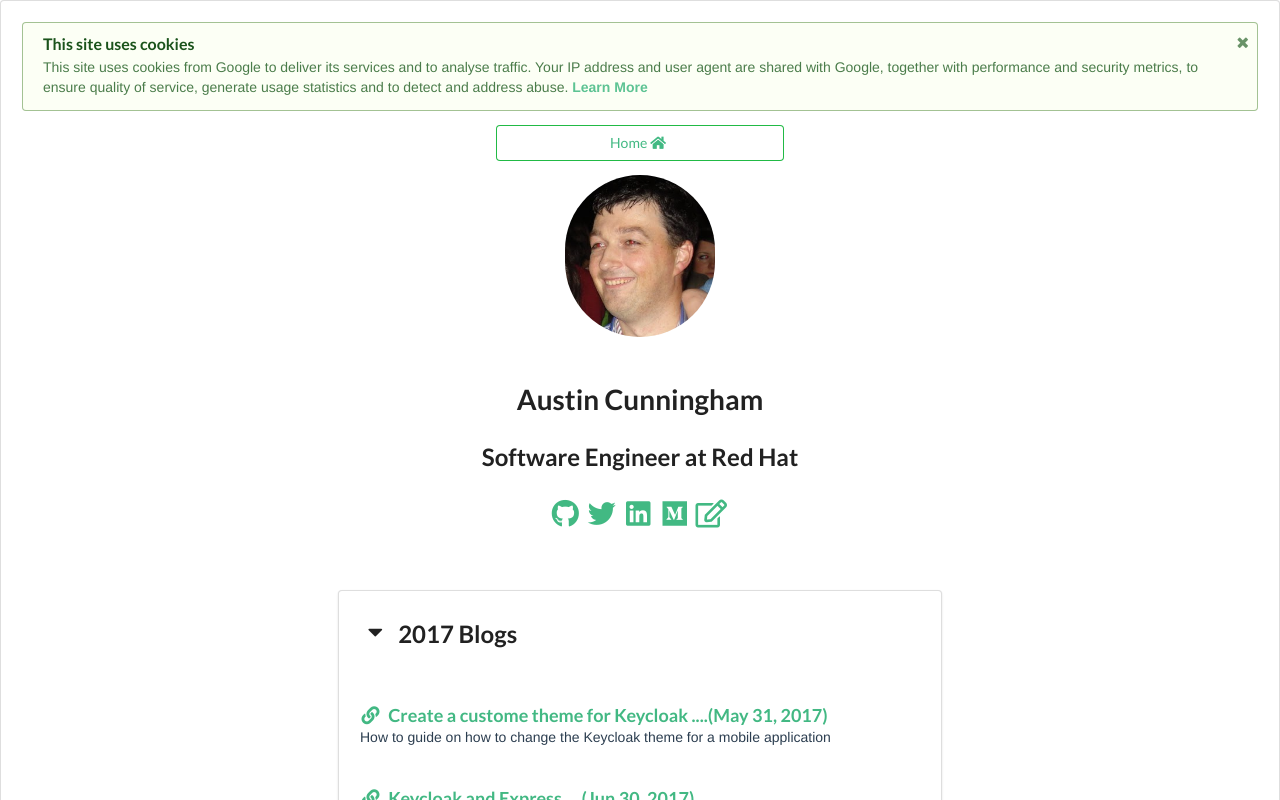
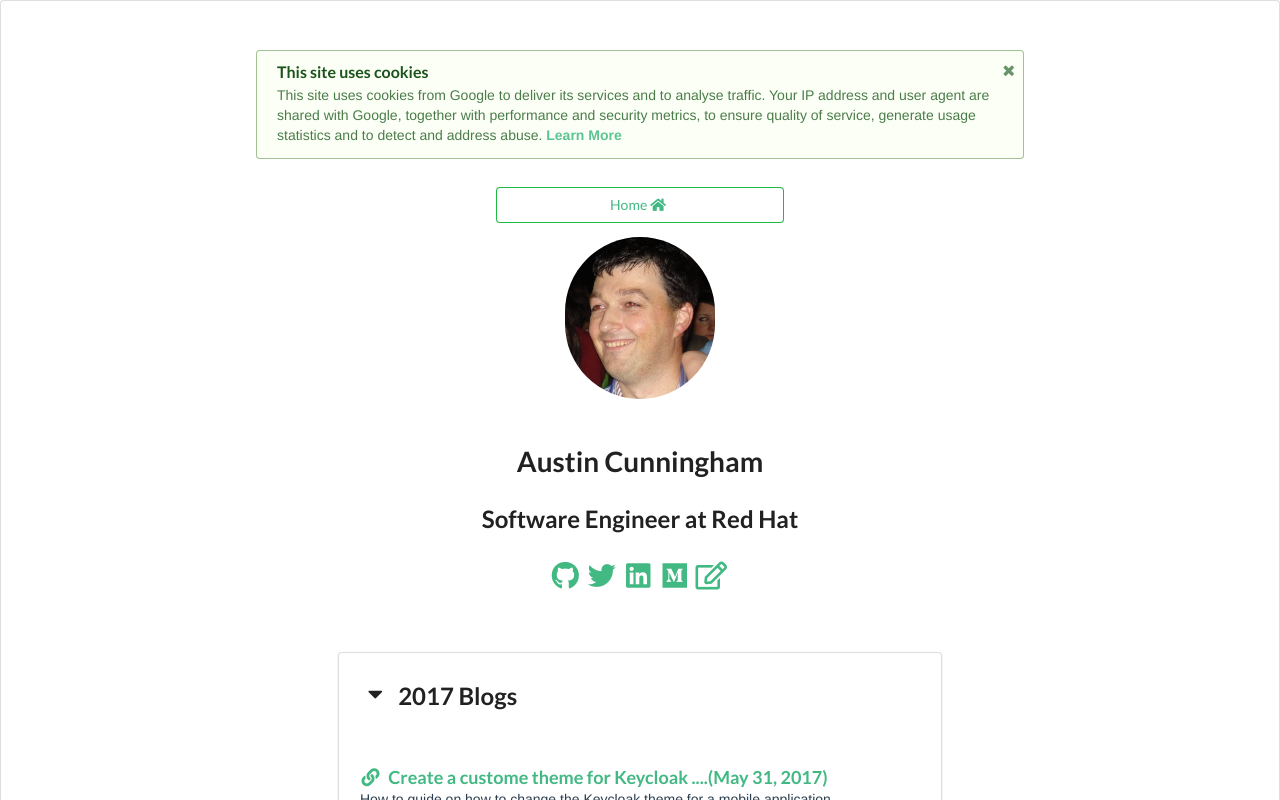
Before and after one commit to lydiacunningham/myblog, a Vue app: page / in a window 1280 px wide. Shown: the top 800 px of the page. Built offline with nearby package versions, Linux system fonts and the light colour scheme.

Commit message:
ui changes

```diff
--- a/src/App.vue
+++ b/src/App.vue
@@ -1,7 +1,7 @@
 <template>
   <div id="app">
     <div class="ui padded segment">
-        <div class="ui floating success message">
+        <div class="ui floating success message" id=cookiemessage>
           <i class="close icon"></i>
           <div class="header">
             This site uses cookies
@@ -47,5 +47,9 @@ export default {
   /* margin-top: 60px; */
 
 }
+#cookiemessage {
+  max-width: 60vw;
+  margin: 2rem auto;
+}
 
 </style>
--- a/src/markdown/2019/freehosting.md
+++ b/src/markdown/2019/freehosting.md
@@ -44,7 +44,7 @@ I have done this on many projects weather its just to jazz up a [doc's page](htt
 ## Heroku
 ![](https://cdn-images-1.medium.com/max/800/1*wBWMeBZBLbITHT0EcsZfyA.png)
 
-Heroku is an SASS offering for hosting apps. You can deploy a [node app on heroku](https://devcenter.heroku.com/articles/deploying-nodejs). Setting a up an Express.js app to serve a directory see the [first section here](https://austincunningham.ddns.net/2018/hostingopenshift) for how to steps.
+Heroku is an PAAS offering for hosting apps. You can deploy a [node app on heroku](https://devcenter.heroku.com/articles/deploying-nodejs). Setting a up an Express.js app to serve a directory see the [first section here](https://austincunningham.ddns.net/2018/hostingopenshift) for how to steps.
 
 Haven't used since college but the free tier works well. I do remember that the config could be a pain point at times.
 
--- a/src/views/Blog.vue
+++ b/src/views/Blog.vue
@@ -15,7 +15,7 @@ export default {
 
 <style lang="scss" scoped>
 .blog {
-  max-width: 75vw;
+  max-width: 60vw;
   margin: 2rem auto;
   .back {
     background-color: #42b883;
```
